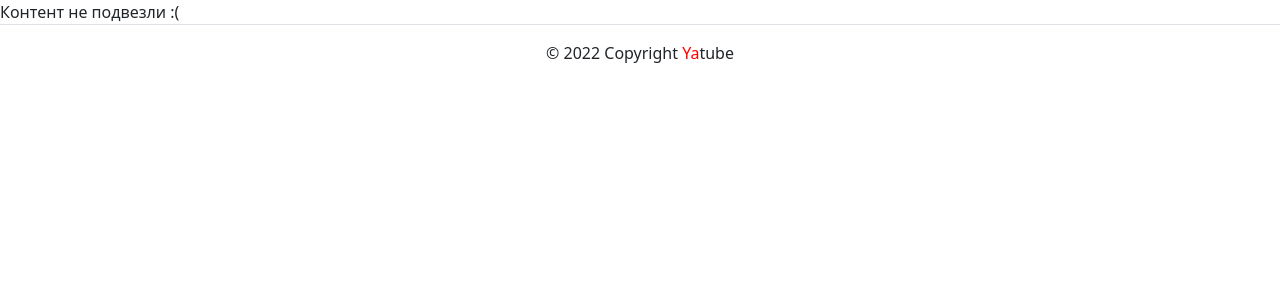
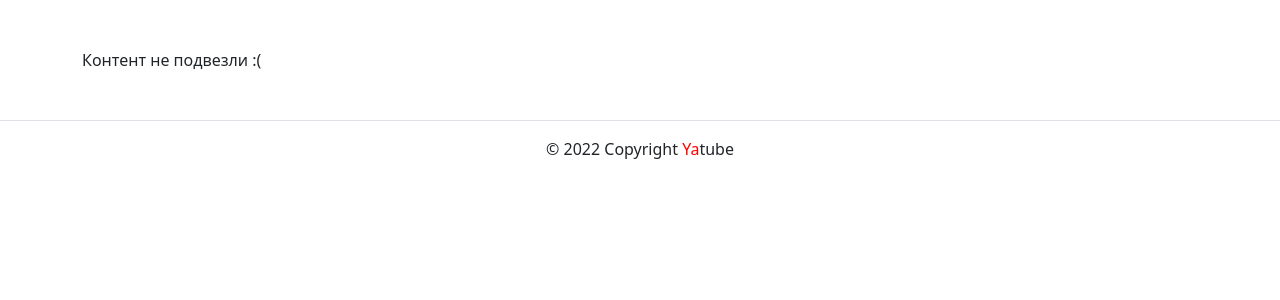
Before and after one commit to TheFluxx/hw02_community, a Django app: template yatube/templates/base.html in a window 1280 px wide. Shown: the part 56-356 px from the top of the page. Run offline with Django 3.2, Linux system fonts and the light colour scheme; the template is opened without the code that fills it, so the values that code supplies are empty; some libraries are stand-ins or nearby versions.

Commit message:
last commit

```diff
--- a/yatube/templates/base.html
+++ b/yatube/templates/base.html
@@ -2,31 +2,29 @@
 <html lang="ru"> <!-- Язык сайта - русский -->
   <head>
     {% load static %}
-    {% block title %}{% endblock %}
+    <title>{% block title %}{% endblock %}</title>
     <meta charset="utf-8"> <!-- Кодировка сайта -->
     <!-- Сайт готов работать с мобильными устройствами -->
     <meta name="viewport" content="width=device-width, initial-scale=1">
     <!-- Загружаем фав-иконки -->
-    <link rel="icon" href="img/fav/fav.ico" type="image">
-    <link rel="apple-touch-icon" sizes="180x180" href="img/fav/apple-touch-icon.png">
-    <link rel="icon" type="image/png" sizes="32x32" href="img/fav/favicon-32x32.png">
-    <link rel="icon" type="image/png" sizes="16x16" href="img/fav/favicon-16x16.png">
+    <link rel="icon" href="{% static 'img/fav/fav.ico' type='image' %}">
+    <link rel="apple-touch-icon" sizes="180x180" href="{% static "img/fav/apple-touch-icon.png" %}">
+    <link rel="icon" type="image/png" sizes="32x32" href="{% static "img/fav/favicon-32x32.png" %}">
+    <link rel="icon" type="image/png" sizes="16x16" href="{% static "img/fav/favicon-16x16.png" %}">
     <meta name="msapplication-TileColor" content="#000">
     <meta name="theme-color" content="#ffffff">
     <!-- Подключен файл со стандартными стилями бустрап -->
     <link rel="stylesheet" href="{% static 'css/bootstrap.min.css' %}">
   </head>
   <body>
-    <header>
-      {% include 'includes/header.html' %}
-    </header>
+    {% include 'includes/header.html' %}
     <main>
-      {% block content %}
-        Контент не подвезли :(
-      {% endblock %}
+      <div class="container py-5">
+        {% block content %}
+          Контент не подвезли :(
+        {% endblock %}
+      </div>
     </main>
-    <footer>
-      {% include 'includes/footer.html' %}
-    </footer>
+    {% include 'includes/footer.html' %}
   </body>
 </html>
--- a/yatube/templates/includes/header.html
+++ b/yatube/templates/includes/header.html
@@ -1,5 +1,5 @@
+{% load static %}
 <header>
-  {% load static %}
   <!-- Использованы классы бустрапа для создания типовой навигации с логотипом -->
   <!-- В дальнейшем тут будет создано полноценное меню -->
   <nav class="navbar navbar-light" style="background-color: lightskyblue">
--- a/yatube/templates/posts/group_list.html
+++ b/yatube/templates/posts/group_list.html
@@ -1,5 +1,5 @@
 {% extends 'base.html' %}
-{% block title %}<title>{{ title }}</title>{% endblock %}
+{% block title %}{{ title }}{% endblock %}
 {% block content %}
   <div class="container">
     <h1>Все записи группы: {{ group.title }}</h1>
--- a/yatube/templates/posts/index.html
+++ b/yatube/templates/posts/index.html
@@ -1,8 +1,6 @@
 {% extends 'base.html' %}
-{% block title %}<title>{{ title }}</title>{% endblock %}
+{% block title %}{{ 'Последние обновления на сайте' }}{% endblock %}
 {% block content %}
-  <!-- класс py-5 создает отступы сверху и снизу блока -->
-  <div class="container py-5">
   <h1>Последние обновления на сайте</h1>
   {% for post in posts %}
     <ul>
@@ -19,5 +17,4 @@
     {% endif %}
     {% if not forloop.last %}<hr>{% endif %}
   {% endfor %}
-  </div>
 {% endblock %}
```
Also changed, not shown: yatube/posts/views.py (+3 -5 lines), yatube/yatube/settings.py (+0 -32 lines), yatube/posts/tests.py (added). Lines whose indentation alone changed are shown as unchanged.
